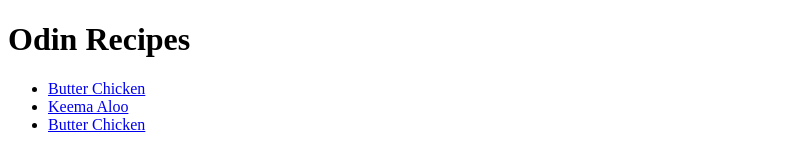
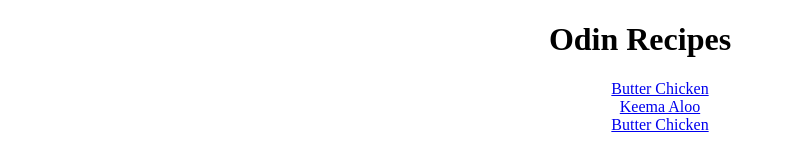
Before and after one commit to jazibrrao/odin-recipes, a plain HTML site: page index.html in a window 1280 px wide. Shown: the whole page, without its empty margins (0-785 px from the left). Drawn offline with Linux system fonts and the light colour scheme.

Commit message:
Remove <ul> bullets, center <ul>

```diff
--- a/index.html
+++ b/index.html
@@ -5,6 +5,7 @@
     <meta http-equiv="X-UA-Compatible" content="IE=edge">
     <meta name="viewport" content="width=device-width, initial-scale=1.0">
     <title>Odin Recipes</title>
+    <link rel="stylesheet" href="styles.css">
 </head>
 <body>
     <h1>Odin Recipes</h1>
--- /dev/null
+++ b/styles.css
@@ -0,0 +1,9 @@
+h1 {
+    text-align: center;
+}
+
+ul {
+    text-align: center;
+    list-style-position: inside;
+    list-style-type: none;
+}
```
